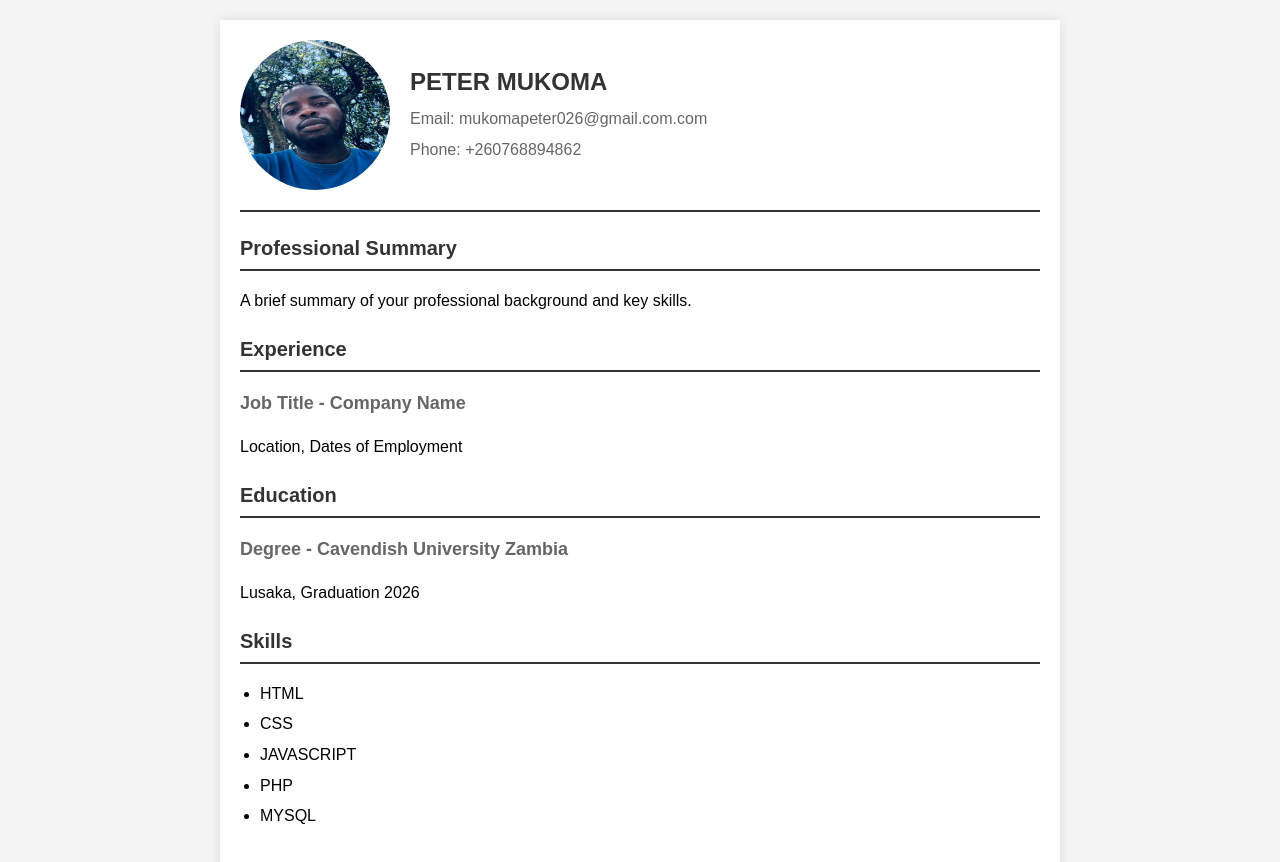
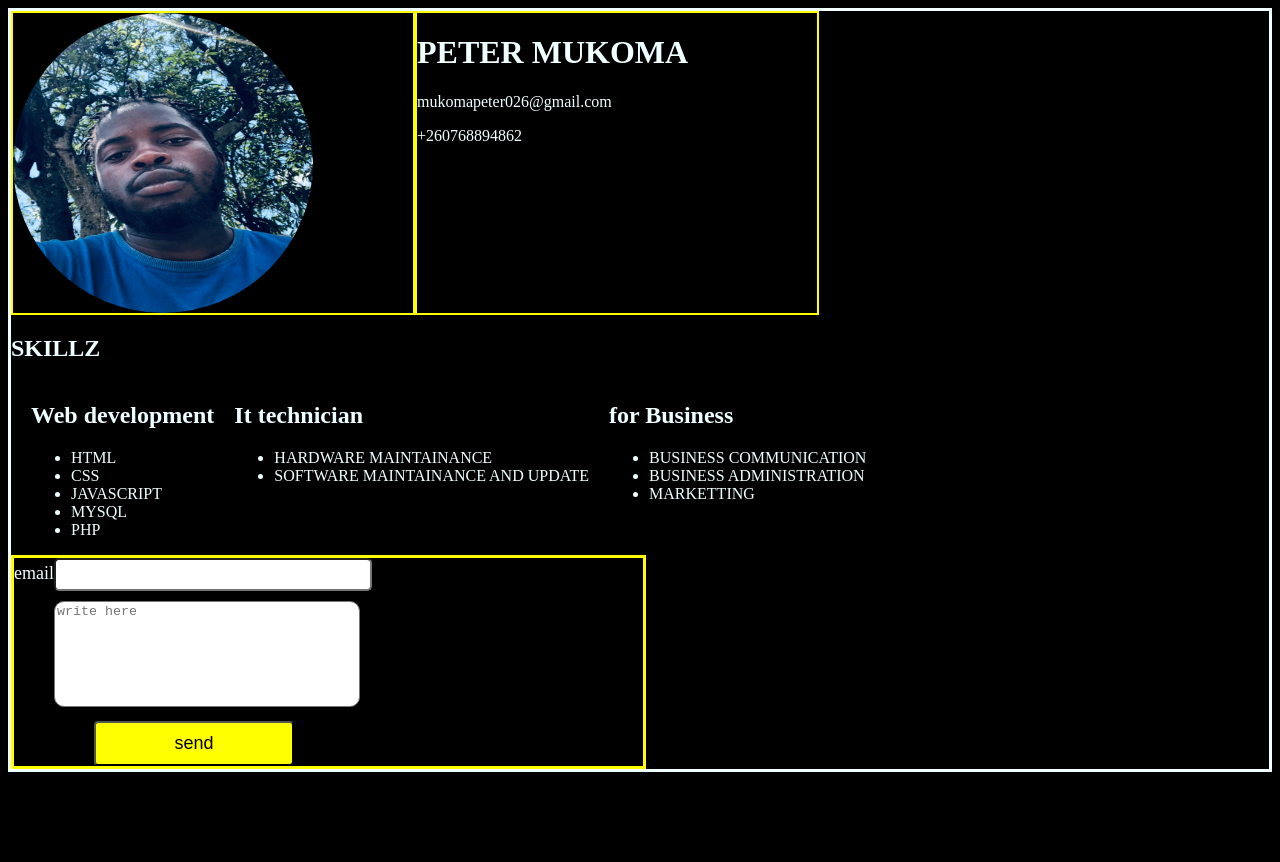
Before and after one commit to peter-iconic/FirstResume, a plain HTML site: page index.html in a window 1280 px wide. After the commit the page ends 800 px from the top, so only its background shows below. Drawn offline with Linux system fonts and the light colour scheme.

Commit message:
changed everything to my version

```diff
--- a/index.html
+++ b/index.html
@@ -3,43 +3,58 @@
   <head>
     <meta charset="UTF-8" />
     <meta name="viewport" content="width=device-width, initial-scale=1.0" />
-    <title>Professional Resume</title>
-    <link rel="stylesheet" href="resume.css" />
+    <title>MyOnlineResume</title>
   </head>
+  <link rel="stylesheet" href="resume.css" />
   <body>
-    <div class="resume">
+    <div class="main-container">
       <div class="header">
-        <img src="photos/me.jpg" alt="Your Photo" class="profile-photo" />
-        <div class="contact-info">
+        <div><img src="photos/me.jpg" alt="" /></div>
+        <div>
           <h1>PETER MUKOMA</h1>
-          <p>Email: mukomapeter026@gmail.com.com</p>
-          <p>Phone: +260768894862</p>
+          <p>mukomapeter026@gmail.com</p>
+          <p>+260768894862</p>
         </div>
       </div>
-      <div class="section">
-        <h2>Professional Summary</h2>
-        <p>A brief summary of your professional background and key skills.</p>
+      <div><h2>SKILLZ</h2></div>
+      <div class="skillz">
+        <div>
+          <h2>Web development</h2>
+          <ul>
+            <li>HTML</li>
+            <li>CSS</li>
+            <li>JAVASCRIPT</li>
+            <li>MYSQL</li>
+            <li>PHP</li>
+          </ul>
+        </div>
+        <div>
+          <h2>It technician</h2>
+          <ul>
+            <li>HARDWARE MAINTAINANCE</li>
+            <li>SOFTWARE MAINTAINANCE AND UPDATE</li>
+          </ul>
+        </div>
+        <div>
+          <h2>for Business</h2>
+          <ul>
+            <li>BUSINESS COMMUNICATION</li>
+            <li>BUSINESS ADMINISTRATION</li>
+            <li>MARKETTING</li>
+          </ul>
+        </div>
       </div>
-      <div class="section">
-        <h2>Experience</h2>
+      <div class="inquire">
+        <div class="form">
+          <form action="">
+            <div><label for="">email</label><input type="email" /></div>
 
-        <h3>Job Title - Company Name</h3>
-        <p>Location, Dates of Employment</p>
-      </div>
-      <div class="section">
-        <h2>Education</h2>
-        <h3>Degree - Cavendish University Zambia</h3>
-        <p>Lusaka, Graduation 2026</p>
-      </div>
-      <div class="section">
-        <h2>Skills</h2>
-        <ul>
-          <li>HTML</li>
-          <li>CSS</li>
-          <li>JAVASCRIPT</li>
-          <li>PHP</li>
-          <li>MYSQL</li>
-        </ul>
+            <div>
+              <textarea name="" id="" placeholder="write here"></textarea>
+            </div>
+            <div><input type="submit" name="" id="" value="send" /></div>
+          </form>
+        </div>
       </div>
     </div>
   </body>
--- a/resume.css
+++ b/resume.css
@@ -1,73 +1,55 @@
 body {
-    font-family: Arial, sans-serif;
-    line-height: 1.6;
-    margin: 0;
-    padding: 0;
-    background-color: #f4f4f4;
+  background-color: black;
+  color: azure;
 }
 
-.resume {
-    max-width: 800px;
-    margin: 20px auto;
-    padding: 20px;
-    background-color: #fff;
-    box-shadow: 0 0 10px rgba(0, 0, 0, 0.1);
+.main-container {
+  border: solid;
 }
-
+img {
+  width: 300px;
+  height: 300px;
+  border-radius: 150px;
+}
 .header {
-    display: flex;
-    align-items: center;
-    border-bottom: 2px solid #333;
-    padding-bottom: 20px;
-    margin-bottom: 20px;
+  display: flex;
 }
-
-.profile-photo {
-    width: 150px;
-    height: 150px;
-    border-radius: 50%;
-    margin-right: 20px;
+.header div {
+  border: 2px yellow solid;
+  height: 300px;
+  width: 400px;
 }
-
-.contact-info {
-    flex-grow: 1;
+.skillz {
+  display: flex;
 }
-
-.contact-info h1 {
-    margin: 0;
-    font-size: 24px;
-    color: #333;
+.skillz div {
+  margin-left: 20px;
 }
-
-.contact-info p {
-    margin: 5px 0;
-    color: #666;
+.form {
+  border: yellow solid;
+  width: 50%;
 }
-
-.section {
-    margin-bottom: 20px;
+label {
+  font-size: large;
 }
-
-.section h2 {
-    margin-top: 0;
-    font-size: 20px;
-    color: #333;
-    border-bottom: 2px solid #333;
-    padding-bottom: 5px;
+input[type="email"] {
+  margin: 40px 5px 0px 10pxax;
+  width: 300px;
+  padding: 7px;
+  border-radius: 5px;
 }
-
-.section h3 {
-    margin: 10px 0 5px;
-    font-size: 18px;
-    color: #666;
+textarea {
+  margin: 10px 0px 10px 40px;
+  height: 100px;
+  width: 300px;
+  resize: none;
+  border-radius: 10px;
 }
-
-.section ul {
-    list-style-type: disc;
-    margin: 0;
-    padding-left: 20px;
+input[type="submit"] {
+  margin-left: 80px;
+  padding: 10px;
+  font-size: large;
+  background-color: yellow;
+  border-radius: 4px;
+  width: 200px;
 }
-
-.section ul li {
-    margin: 5px 0;
-}
```
